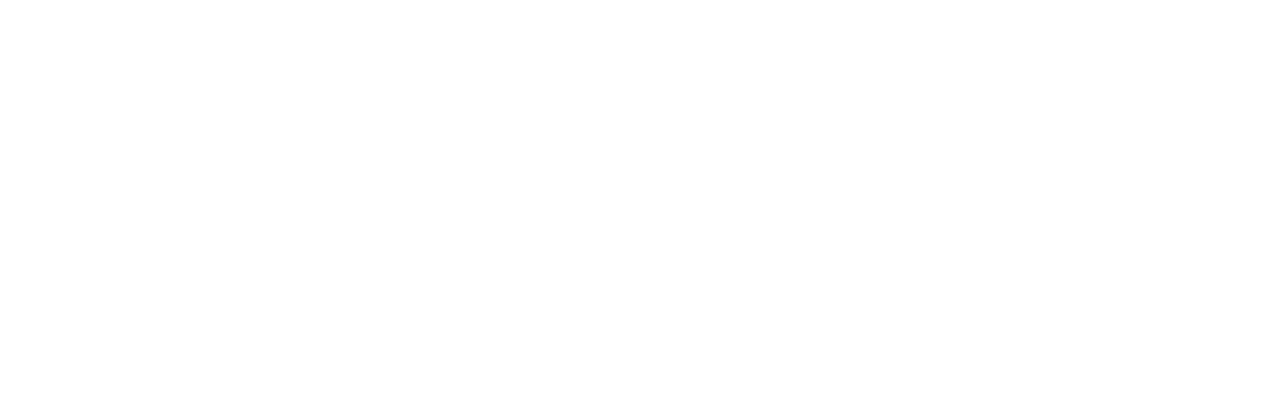
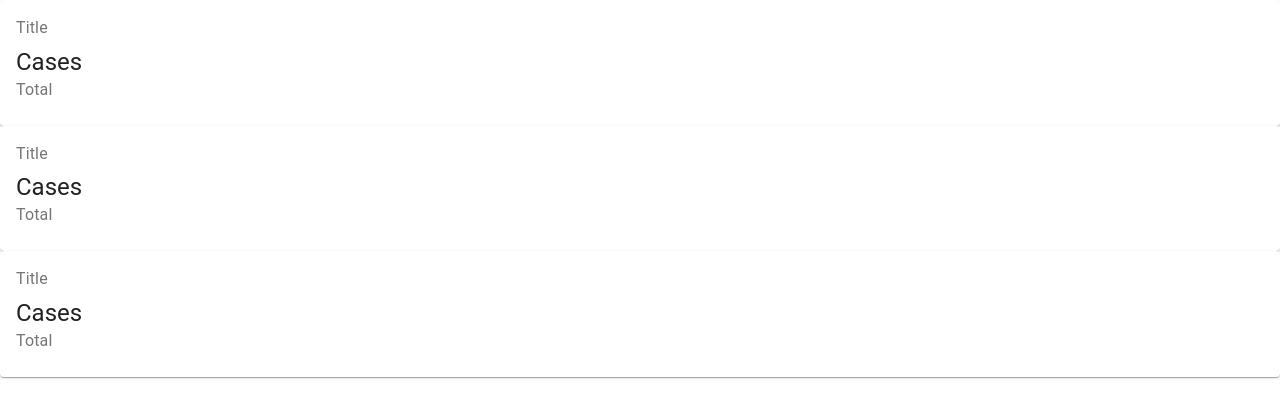
Before and after one commit to pzptz/covid-19-tracker, a React (Create React App) app: page / in a window 1280 px wide. Shown: the top 418 px of the page. Built offline with nearby package versions, Linux system fonts and the light colour scheme.

Commit message:
Added card component✨

```diff
--- a/src/App.css
+++ b/src/App.css
@@ -1,5 +1,6 @@
 .App {
-  text-align: center;
+  text-align: left;
+  font-size: 50px;
 }
 
 .App-logo {
--- a/src/App.js
+++ b/src/App.js
@@ -1,16 +1,15 @@
 import React from "react";
 import "./App.css";
 
+// components
+import Cards from "./components/Cards";
+
 function App() {
-
-  const showJack = (str) => {
-    let jack = "jack";
-    console.log(str);
-  };
-
   return (
     <div className="App">
-      <h1>{showJack("hi")}</h1>
+      <Cards />
+      <Cards />
+      <Cards />
     </div>
   );
 }
--- /dev/null
+++ b/src/components/Cards.js
@@ -0,0 +1,20 @@
+import React from "react";
+import { Card, CardContent, Typography } from "@material-ui/core";
+
+function Cards() {
+  return (
+    <Card className="card">
+      <CardContent>
+        <Typography color="textSecondary" gutterBottom>
+          Title
+        </Typography>
+        <Typography variant="h5" component="h2">
+          Cases
+        </Typography>
+        <Typography color="textSecondary">Total</Typography>
+      </CardContent>
+    </Card>
+  );
+}
+
+export default Cards;
```
Also changed, not shown: package.json (line endings or trailing spaces), src/components/Graph.js (added), src/components/Map.js (added), src/components/Table.js (added), 2 other files (tests, documents, lock files or other folders).
